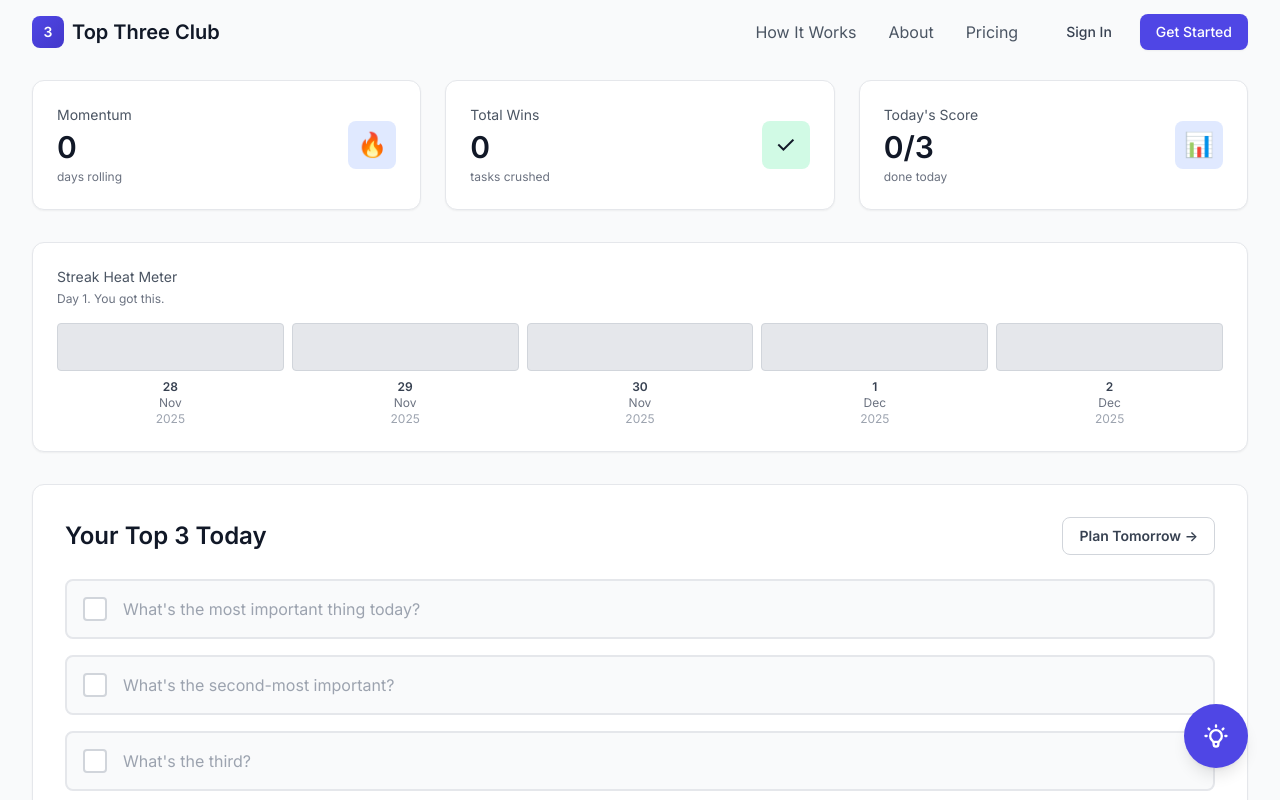
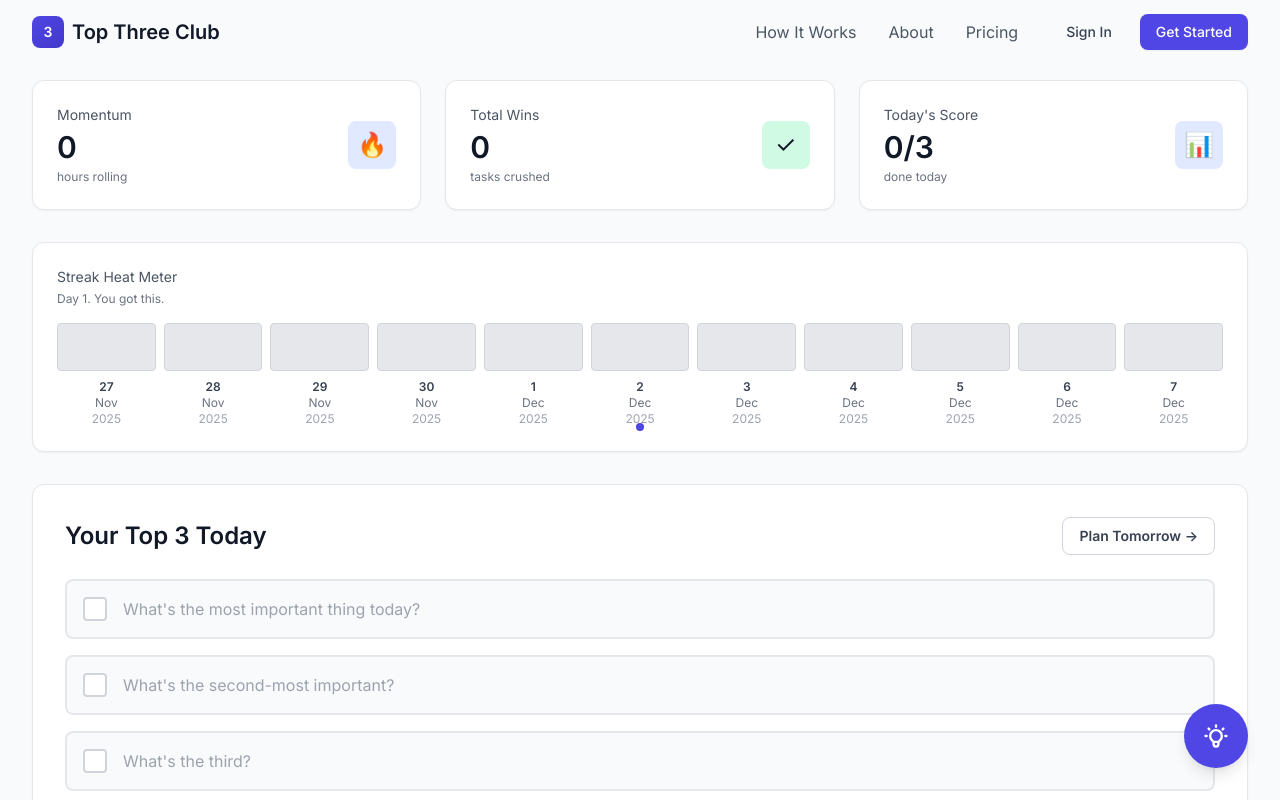
Before and after one commit to danieljstvincent/topthreeclub, a Next.js app in the folder frontend/: page /dashboard in a window 1280 px wide. Shown: the top 800 px of the page. Built offline with nearby package versions, Linux system fonts and the light colour scheme; no server answers.

Commit message:
converted days to hours for momentum

```diff
--- a/frontend/src/components/dashboard/HeatMeter.tsx
+++ b/frontend/src/components/dashboard/HeatMeter.tsx
@@ -1,10 +1,12 @@
 interface HeatMeterProps {
   heatLevel: number;      // 0-5
   currentStreak: number;  // For context
+  questHistory?: Array<{ date: string; completed: boolean }>;
+  accountCreatedDate?: string;
   className?: string;
 }
 
-export default function HeatMeter({ heatLevel, currentStreak, className = '' }: HeatMeterProps) {
+export default function HeatMeter({ heatLevel, currentStreak, questHistory, accountCreatedDate, className = '' }: HeatMeterProps) {
   // Color mapping for each heat level
   const HEAT_COLORS = {
     0: 'bg-gray-200 border border-gray-300',  // Empty/cold
@@ -15,13 +17,41 @@ export default function HeatMeter({ heatLevel, currentStreak, className = '' }:
     5: 'bg-red-600',                          // Day 5+ - Red/Hot
   };
 
-  // Determine color for each box (index 0-4 represents boxes 1-5)
+  // Helper function to format date as YYYY-MM-DD
+  const formatDateString = (year: number, month: number, day: number): string => {
+    return `${year}-${String(month).padStart(2, '0')}-${String(day).padStart(2, '0')}`;
+  };
+
+  // Determine color for each box based on quest history and position
   const getBoxColor = (index: number): string => {
-    if (index < heatLevel) {
-      // All active boxes use the current heat level's color
+    const dateInfo = getDateForBox(index);
+    const monthNumber = ['Jan', 'Feb', 'Mar', 'Apr', 'May', 'Jun', 'Jul', 'Aug', 'Sep', 'Oct', 'Nov', 'Dec'].indexOf(dateInfo.month) + 1;
+    const dateString = formatDateString(dateInfo.year, monthNumber, dateInfo.day);
+
+    // Future days (after today) are always gray
+    if (index > 5) {
+      return HEAT_COLORS[0];
+    }
+
+    // Current day (index 5)
+    if (index === 5) {
+      return heatLevel > 0 ? HEAT_COLORS[heatLevel as keyof typeof HEAT_COLORS] : HEAT_COLORS[0];
+    }
+
+    // Past days (index 0-4)
+    // Check if account existed on this date
+    if (accountCreatedDate && new Date(dateString) < new Date(accountCreatedDate)) {
+      return HEAT_COLORS[0]; // Gray if account didn't exist yet
+    }
+
+    // Check quest history for this date
+    const questForDate = questHistory?.find(q => q.date === dateString);
+    if (questForDate?.completed) {
+      // Show colored based on current heat level if completed
       return HEAT_COLORS[heatLevel as keyof typeof HEAT_COLORS];
     }
-    // Inactive boxes are grey
+
+    // No submission on this date - gray
     return HEAT_COLORS[0];
   };
 
@@ -32,10 +62,10 @@ export default function HeatMeter({ heatLevel, currentStreak, className = '' }:
     return "🔥 You're on fire!";
   };
 
-  // Get the date for each box (counting back from today)
+  // Get the date for each box (5 days before to 5 days after)
   const getDateForBox = (index: number): { day: number; month: string; year: number } => {
     const date = new Date();
-    date.setDate(date.getDate() - (4 - index)); // Box 0 = 4 days ago, Box 4 = today
+    date.setDate(date.getDate() - (5 - index)); // Box 0 = 5 days ago, Box 5 = today, Box 10 = 5 days future
 
     const monthNames = ['Jan', 'Feb', 'Mar', 'Apr', 'May', 'Jun', 'Jul', 'Aug', 'Sep', 'Oct', 'Nov', 'Dec'];
 
@@ -60,15 +90,21 @@ export default function HeatMeter({ heatLevel, currentStreak, className = '' }:
 
       {/* Heat boxes with dates */}
       <div className="flex gap-2">
-        {Array.from({ length: 5 }, (_, index) => {
+        {Array.from({ length: 11 }, (_, index) => {
           const dateInfo = getDateForBox(index);
+          const dayDescriptor = index === 5 ? 'Today' : index < 5 ? `${5 - index} days ago` : `${index - 5} days from now`;
           return (
-            <div key={index} className="flex-1 flex flex-col items-center">
+            <div key={index} className="flex-1 flex flex-col items-center relative">
               <div
                 className={`w-full h-12 rounded ${getBoxColor(index)} transition-all duration-300`}
-                title={`Level ${index + 1}`}
-                aria-label={`Heat level ${index + 1}${index < heatLevel ? ' - active' : ' - inactive'}`}
+                title={dayDescriptor}
+                aria-label={dayDescriptor}
               />
+              {index === 5 && (
+                <div className="absolute -bottom-1 left-1/2 transform -translate-x-1/2">
+                  <div className="w-2 h-2 bg-primary-600 rounded-full" />
+                </div>
+              )}
               <div className="mt-2 text-center">
                 <p className="text-xs font-semibold text-gray-700">{dateInfo.day}</p>
                 <p className="text-xs text-gray-500">{dateInfo.month}</p>
--- a/frontend/src/pages/dashboard.tsx
+++ b/frontend/src/pages/dashboard.tsx
@@ -12,6 +12,7 @@ interface User {
   id: number;
   username: string;
   email: string;
+  date_joined?: string;
 }
 
 interface QuestProgress {
@@ -26,11 +27,17 @@ interface QuestProgress {
   submitted_at?: string;
 }
 
+interface QuestHistoryEntry {
+  date: string;
+  completed: boolean;
+}
+
 export default function Dashboard() {
   const router = useRouter();
   const [user, setUser] = useState<User | null>(null);
   const [isAuthenticated, setIsAuthenticated] = useState(false);
   const [streak, setStreak] = useState(0);
+  const [momentumHours, setMomentumHours] = useState(0);
   const [totalXP, setTotalXP] = useState(0);
   const [heatLevel, setHeatLevel] = useState(0);
   const [quests, setQuests] = useState(['', '', '']);
@@ -41,6 +48,8 @@ export default function Dashboard() {
   const [submitting, setSubmitting] = useState(false);
   const [brainDumpOpen, setBrainDumpOpen] = useState(false);
   const [viewingTomorrow, setViewingTomorrow] = useState(false);
+  const [questHistory, setQuestHistory] = useState<QuestHistoryEntry[]>([]);
+  const [accountCreatedDate, setAccountCreatedDate] = useState<string>('');
 
   const STORAGE_KEY = 'topthree_data';
   const QUESTS_KEY = 'topthree_quests';
@@ -163,6 +172,21 @@ export default function Dashboard() {
     }
   };
 
+  const fetchQuestHistory = useCallback(async () => {
+    try {
+      const historyResult = await apiClient.getQuestHistory();
+      if (historyResult.data) {
+        setQuestHistory(historyResult.data);
+      }
+    } catch (error) {
+      // If quest history fails, leave defaults; dashboard still functions
+    }
+
+    if (user?.date_joined) {
+      setAccountCreatedDate(user.date_joined);
+    }
+  }, [user]);
+
   function checkSubmittedToday() {
     if (typeof window === 'undefined') return false;
     const submissionData = localStorage.getItem(SUBMISSION_KEY);
@@ -184,11 +208,18 @@ export default function Dashboard() {
     updateStats();
   }, []);
 
+  useEffect(() => {
+    if (isAuthenticated) {
+      fetchQuestHistory();
+    }
+  }, [isAuthenticated, fetchQuestHistory]);
+
   const updateStats = useCallback(() => {
     const data = loadData();
     const dates = Object.keys(data).sort().reverse();
     let newTotalXP = 0;
     const today = new Date();
+    let streakStartDate: Date | null = null;
 
     for (const dateKey of dates) {
       const completedCount = data[dateKey].completed.filter((c: boolean) => c).length;
@@ -205,6 +236,7 @@ export default function Dashboard() {
         const completedCount = data[dateKey].completed.filter((c: boolean) => c).length;
         if (completedCount === 3) {
           newStreak++;
+          streakStartDate = new Date(checkDate);
         } else {
           break;
         }
@@ -218,6 +250,17 @@ export default function Dashboard() {
     setHeatLevel(calculatedHeatLevel);
 
     setStreak(newStreak);
+    if (newStreak > 0 && streakStartDate) {
+      const startOfDay = new Date(streakStartDate);
+      startOfDay.setHours(0, 0, 0, 0);
+      const hours = Math.max(
+        0,
+        Math.floor((Date.now() - startOfDay.getTime()) / (1000 * 60 * 60))
+      );
+      setMomentumHours(hours);
+    } else {
+      setMomentumHours(0);
+    }
     setTotalXP(newTotalXP);
   }, []);
 
@@ -342,6 +385,14 @@ export default function Dashboard() {
       if (statsResult.data) {
         setStreak(statsResult.data.streak || 0);
         setTotalXP(statsResult.data.total_xp || 0);
+        const serverMomentumHours = statsResult.data.momentum_hours;
+        if (typeof serverMomentumHours === 'number') {
+          setMomentumHours(serverMomentumHours);
+        } else if (statsResult.data.streak) {
+          setMomentumHours(statsResult.data.streak * 24);
+        } else {
+          setMomentumHours(0);
+        }
       }
     } catch (error) {
       console.error('Failed to sync from server:', error);
@@ -442,8 +493,8 @@ export default function Dashboard() {
                 <div className="flex items-center justify-between">
                   <div>
                     <p className="text-sm text-gray-600 mb-1">Momentum</p>
-                    <p className="text-3xl font-bold text-gray-900">{streak}</p>
-                    <p className="text-xs text-gray-500 mt-1">days rolling</p>
+                    <p className="text-3xl font-bold text-gray-900">{momentumHours}</p>
+                    <p className="text-xs text-gray-500 mt-1">hours rolling</p>
                   </div>
                   <div className="w-12 h-12 bg-primary-100 rounded-lg flex items-center justify-center">
                     <span className="text-2xl">🔥</span>
@@ -484,6 +535,8 @@ export default function Dashboard() {
             <HeatMeter
               heatLevel={heatLevel}
               currentStreak={streak}
+              questHistory={questHistory}
+              accountCreatedDate={accountCreatedDate}
               className="mb-8"
             />
 
```
Also changed, not shown: 2 other files (tests, documents, lock files or other folders).
